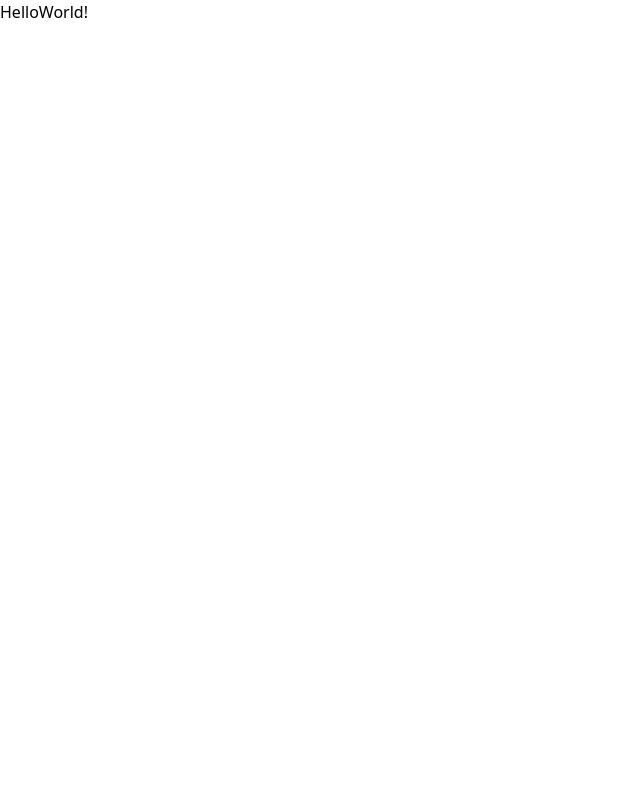
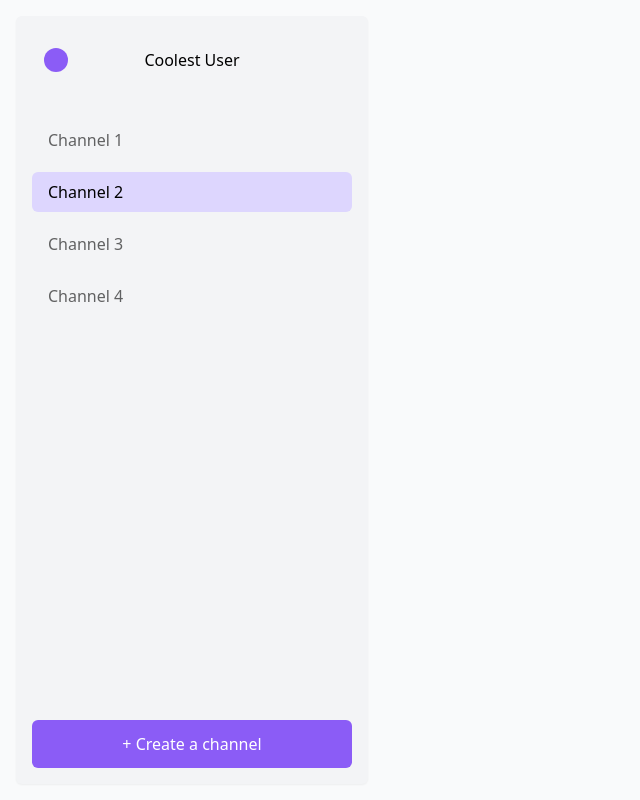
Before and after one commit to trekha-com/client, a Next.js app: page / in a window 1280 px wide. Shown: the whole page, without its empty margins (0-640 px from the left). Built offline with nearby package versions, Linux system fonts and the light colour scheme.

Commit message:
📦 add Sidebar component

```diff
--- /dev/null
+++ b/app/(default)/layout.tsx
@@ -0,0 +1,10 @@
+import { Siderbar } from '@/components/ui/Sidebar';
+
+export default function DefaultLayout({ children }: { children: React.ReactNode }) {
+  return (
+    <>
+      <Siderbar />
+      {children}
+    </>
+  );
+}
--- a/app/(default)/page.tsx
+++ b/app/(default)/page.tsx
@@ -1,3 +1,3 @@
 export default function Home() {
-  return <main className='h-full'>HelloWorld!</main>;
+  return <main className=''></main>;
 }
--- a/app/layout.tsx
+++ b/app/layout.tsx
@@ -4,8 +4,8 @@ import { GeistSans } from 'geist/font/sans';
 
 export default function RootLayout({ children }: { children: React.ReactNode }) {
   return (
-    <html lang='en' className='h-full'>
-      <body className={cn(GeistSans.variable, 'font-sans h-full')}>{children}</body>
+    <html lang='en'>
+      <body className={cn(GeistSans.variable, 'h-screen bg-gray-50 font-sans')}>{children}</body>
     </html>
   );
 }
--- /dev/null
+++ b/components/ui/Sidebar.tsx
@@ -0,0 +1,32 @@
+import { cn } from '@/lib/utils';
+
+const channels = [{ name: 'Channel 1' }, { name: 'Channel 2', active: true }, { name: 'Channel 3' }, { name: 'Channel 4' }];
+
+export const Siderbar = () => {
+  return (
+    <div className='h-full p-4 max-w-sm'>
+      <div className='bg-gray-100 h-full p-4 rounded-md shadow-sm flex flex-col gap-8'>
+        {/* Logged User */}
+        <div className='hover:bg-gray-200 rounded-md px-3 py-4 relative'>
+          <span className='block w-6 h-6 rounded-full bg-violet-500'></span>
+          <p className='absolute top-1/2 left-1/2 transform -translate-x-1/2 -translate-y-1/2 font-medium'>Coolest User</p>
+        </div>
+        {/* Channels */}
+        <div className='flex flex-col gap-3'>
+          {channels.map((channel, index) => (
+            <div
+              key={index}
+              className={cn('cursor-pointer px-4 py-2 rounded-md', channel.active ? 'bg-violet-200' : 'opacity-60 hover:opacity-100')}
+            >
+              {channel.name}
+            </div>
+          ))}
+        </div>
+        {/* Spacer */}
+        <div className='flex-1' />
+        {/* CTA */}
+        <button className='bg-violet-500 text-white px-4 py-3 rounded-md'>+ Create a channel</button>
+      </div>
+    </div>
+  );
+};
```
